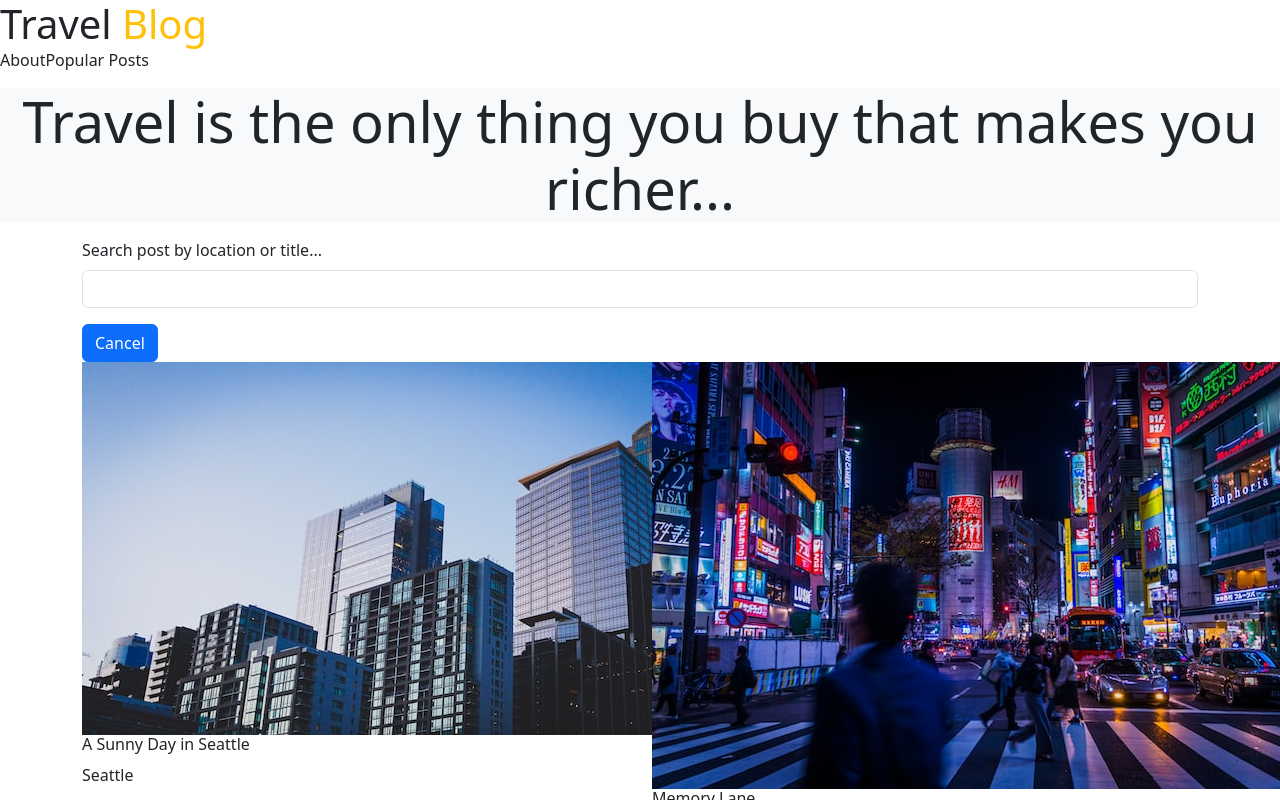
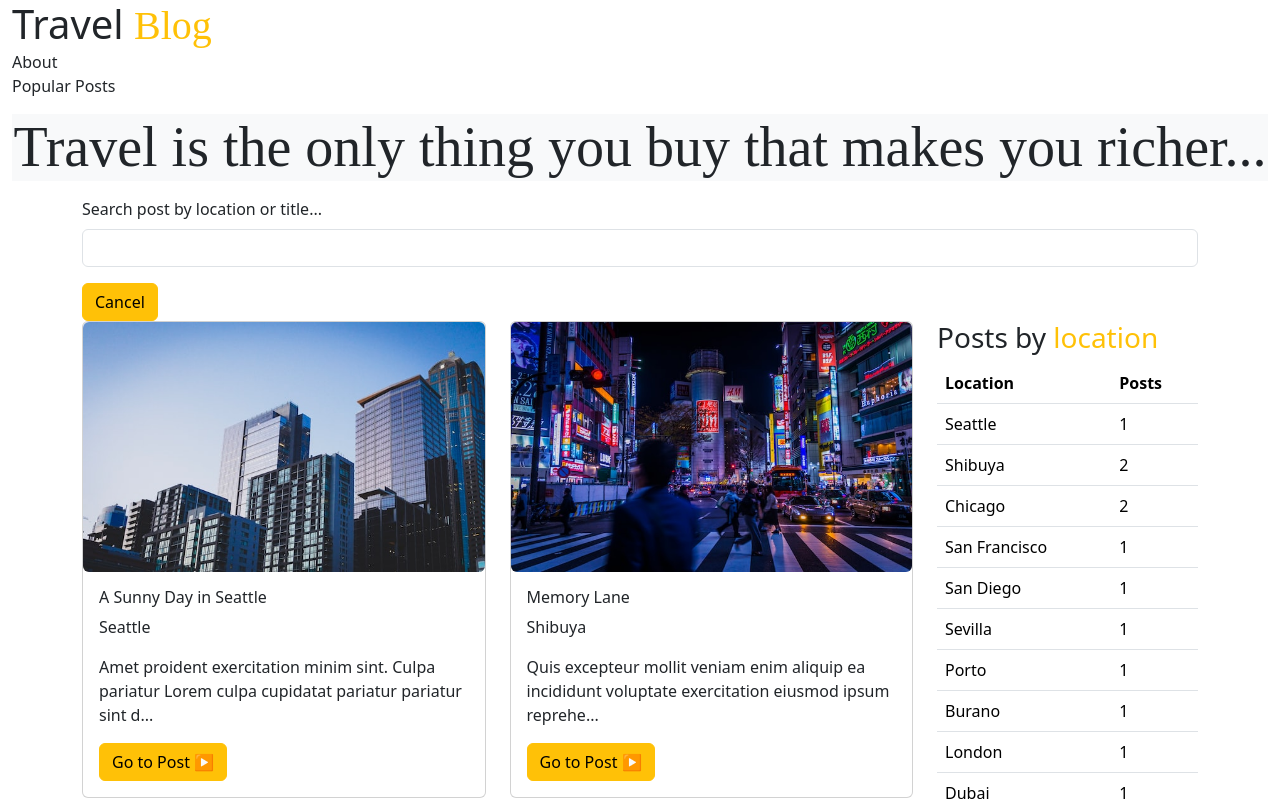
Before and after one commit to shanicegrif/lab-intro-to-bootstrap-w-react, a React (Vite) app: page / in a window 1280 px wide. Shown: the top 800 px of the page. Built offline with nearby package versions, Linux system fonts and the light colour scheme.

Commit message:
more style and positioning

```diff
--- a/src/App.jsx
+++ b/src/App.jsx
@@ -1,17 +1,17 @@
-
 import Nav from "./Components/Nav";
 import Header from "./Components/Header";
 import Footer from "./Components/Footer";
 import Travels from "./Components/Travels";
 
 function App() {
-
   return (
     <main>
-      <Nav />
-      <Header className="script-font" />
-      <Travels />
-      <Footer />
+      <div className="container-fluid mb-5">
+        <Nav />
+        <Header />
+        <Travels />
+        <Footer />
+      </div>
     </main>
   );
 }
--- a/src/Components/Card.jsx
+++ b/src/Components/Card.jsx
@@ -12,20 +12,23 @@ const Card = ({ post }) => {
   };
 
   return (
-    <div className="post ">
+    <div className="card" >
       <img
-        className="post-image-height"
+        className="rounded"
         src={images[fixedLocation]}
         alt={`Image of ${location}`}
+        style={{height:"250px"}}
       />
+      <div class="card-body d-block">
         <h6>{title}</h6>
         <p>{location}</p>
         <p>{showAllContent ? content : content.slice(0, 100) + "..."}</p>
         {content.length > 100 && (
-        <button onClick={toggleContent}>
-          {showAllContent ? "Show Less" : "Go to post"}
+          <button className="btn btn-warning" onClick={toggleContent}>
+            Go to Post ▶️
           </button>
         )}
+      </div>
     </div>
   );
 };
--- a/src/Components/Footer.jsx
+++ b/src/Components/Footer.jsx
@@ -3,7 +3,7 @@ import React from "react";
 const Footer = () => {
   return (
     <div className="footer">
-      <ul>
+      <ul className="list-unstyled text-center">
         <li>
           <a>Contact Me</a>
         </li>
@@ -11,7 +11,7 @@ const Footer = () => {
           <a>About the author</a>
         </li>
       </ul>
-      <footer>Copyright MyTravelBlog 2020</footer>
+      <footer className="text-end">Copyright MyTravelBlog 2020</footer>
     </div>
   );
 };
--- a/src/Components/Header.jsx
+++ b/src/Components/Header.jsx
@@ -3,7 +3,7 @@ import React from 'react';
 const Header = () => {
     return (
         <div>
-            <p className="script-font display-4 text-center bg-light">Travel is the only thing you buy that makes you richer...</p>
+            <p className="display-4 text-center bg-light" style={{ fontFamily:'Great Vibes, cursive' }}>Travel is the only thing you buy that makes you richer...</p>
         </div>
     );
 }
--- a/src/Components/Nav.jsx
+++ b/src/Components/Nav.jsx
@@ -3,12 +3,12 @@ import React from "react";
 const Nav = () => {
   return (
     <nav>
+        <li className="display-6 list-unstyled">
+          Travel <span className="text-warning" style={{ fontFamily:'Great Vibes, cursive' }}>Blog</span>
+        </li>
       <ul className="list-unstyled">
-        <li className="display-6">
-          Travel <span className="script-font text-warning">Blog</span>
-        </li>
-        <li className="d-inline-block mr-3">About</li>
-        <li className="d-inline-block">Popular Posts</li>
+        <li class="link" href="#">About</li>
+        <li class="link" href="#">Popular Posts</li>
       </ul>
     </nav>
   );
--- a/src/Components/Travels.jsx
+++ b/src/Components/Travels.jsx
@@ -31,8 +31,7 @@ const Travels = () => {
 
   return (
     <div className="container">
-      <div className="row">
-        <div className="col-md-auto">
+      <div>
         <form>
           <div className="mb-3">
             <label htmlFor="search" className="form-label">
@@ -46,14 +45,17 @@ const Travels = () => {
               onChange={handleSearchChange}
             />
           </div>
-            <button type="button" className="btn btn-primary">
+          <button type="button" className="btn btn-warning">
             Cancel
           </button>
         </form>
-          <div class="row row-cols-2">
+      </div>
+      <div className="row row-cols-md-2">
+        <div className="col-md-9">
+          <div class="row row-cols-1 row-cols-md-2 g-4">
             {filteredPost.length > 0 ? (
               filteredPost.map((post) => (
-                <div className="col-ml-6" key={post.id}>
+                <div key={post.id}>
                   <Card post={post} />
                 </div>
               ))
@@ -65,8 +67,8 @@ const Travels = () => {
           </div>
         </div>
 
-        <div className="col-md-auto">
-          <h3>Posts by location</h3>
+        <div className="col-md-3">
+          <h3>Posts by <span className="text-warning ">location</span></h3>
           <table className="table">
             <thead>
               <tr>
--- a/src/index.css
+++ b/src/index.css
@@ -5,24 +5,5 @@
 }
 
 .post-image-height {
-  margin-right: 30px;
   height: 250px;
-  width: 50px;
 }
-
-.posts {
-  display: flex;
-  flex-wrap: wrap;
-}
-
-.posts .col-md-6 {
-  flex-basis: calc(50% - 15px); /* Adjust this value for spacing */
-  margin-right: 30px; /* Adjust this value for spacing */
-}
-
-@media (max-width: 768px) {
-  .posts .col-md-6 {
-    flex-basis: 100%;
-    margin-right: 0;
-  }
-}
```
Lines whose indentation alone changed are shown as unchanged.
